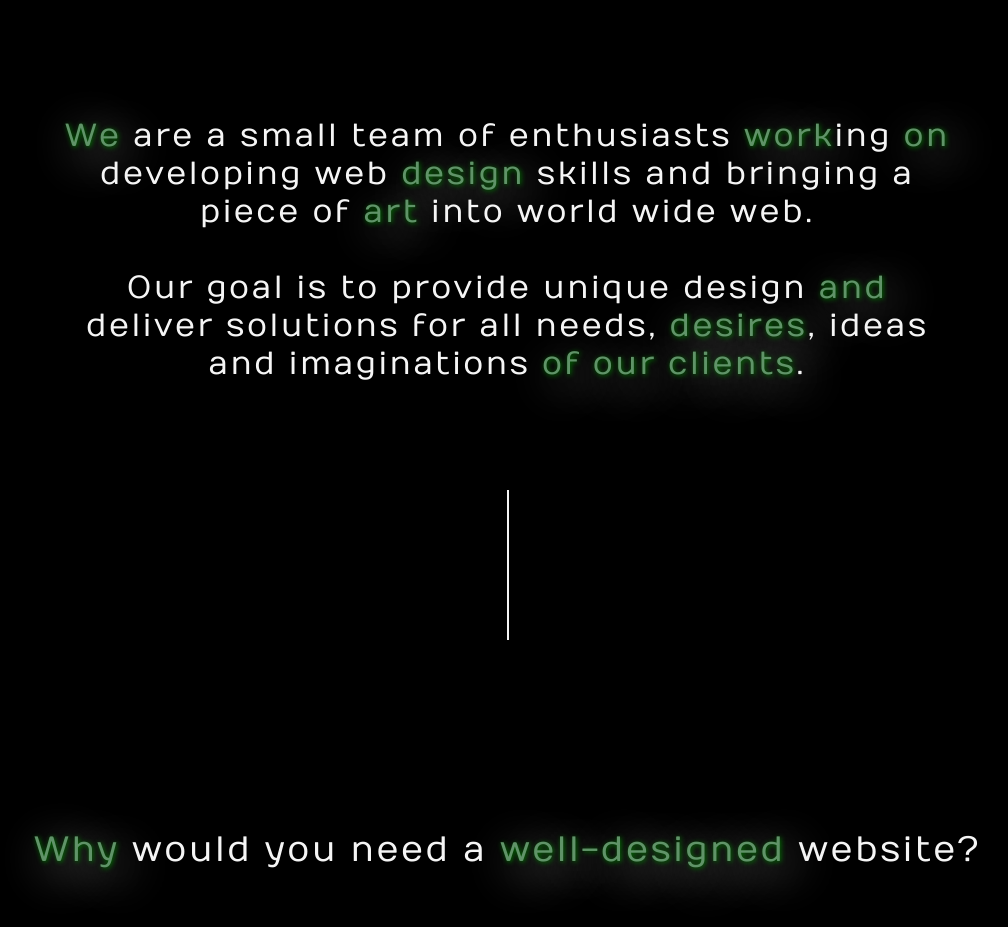
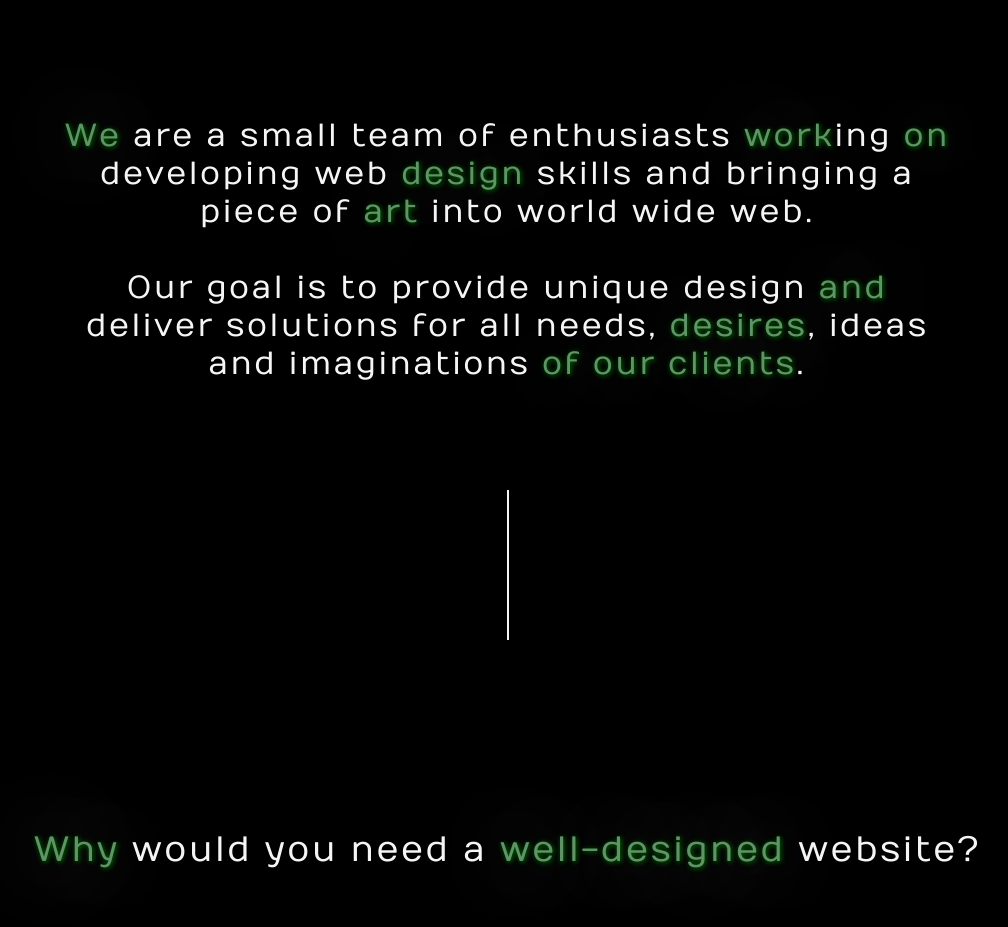
Before and after one commit to LeeBerdy/VOP, a plain HTML site: page index.html in a window 1280 px wide. Shown: the part 950-1877 px from the top of the page, without its empty margins (133-1141 px from the left). Drawn offline with nearby package versions, Linux system fonts and the light colour scheme.

Commit message:
Update style.css

```diff
--- a/style.css
+++ b/style.css
@@ -797,7 +797,7 @@
 
 .green {
     color:#649A6D;
-    text-shadow: 1px 1px 5px green, 10px 10px 50px white;
+    text-shadow: 1px 1px 5px green, 1px 1px 100px rgb(255, 255, 255);
 }
 
 .black2 {
```
